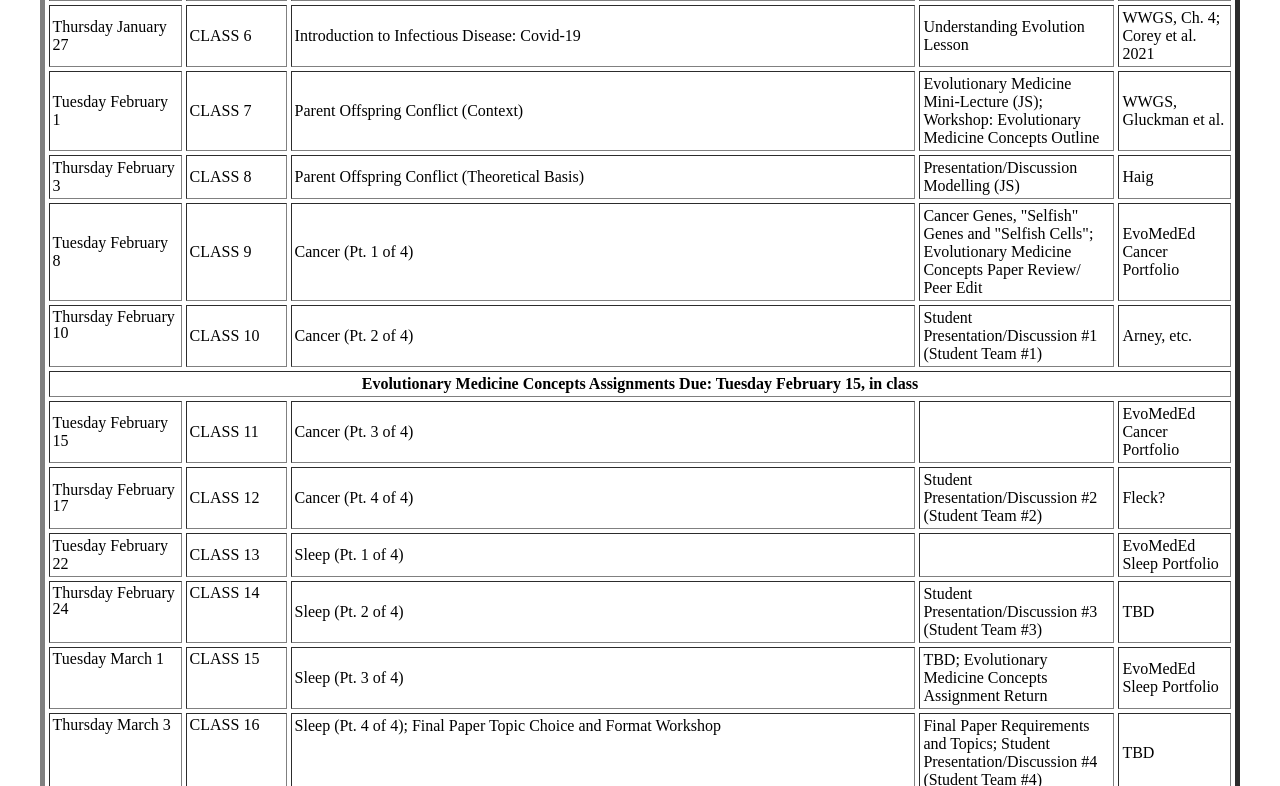
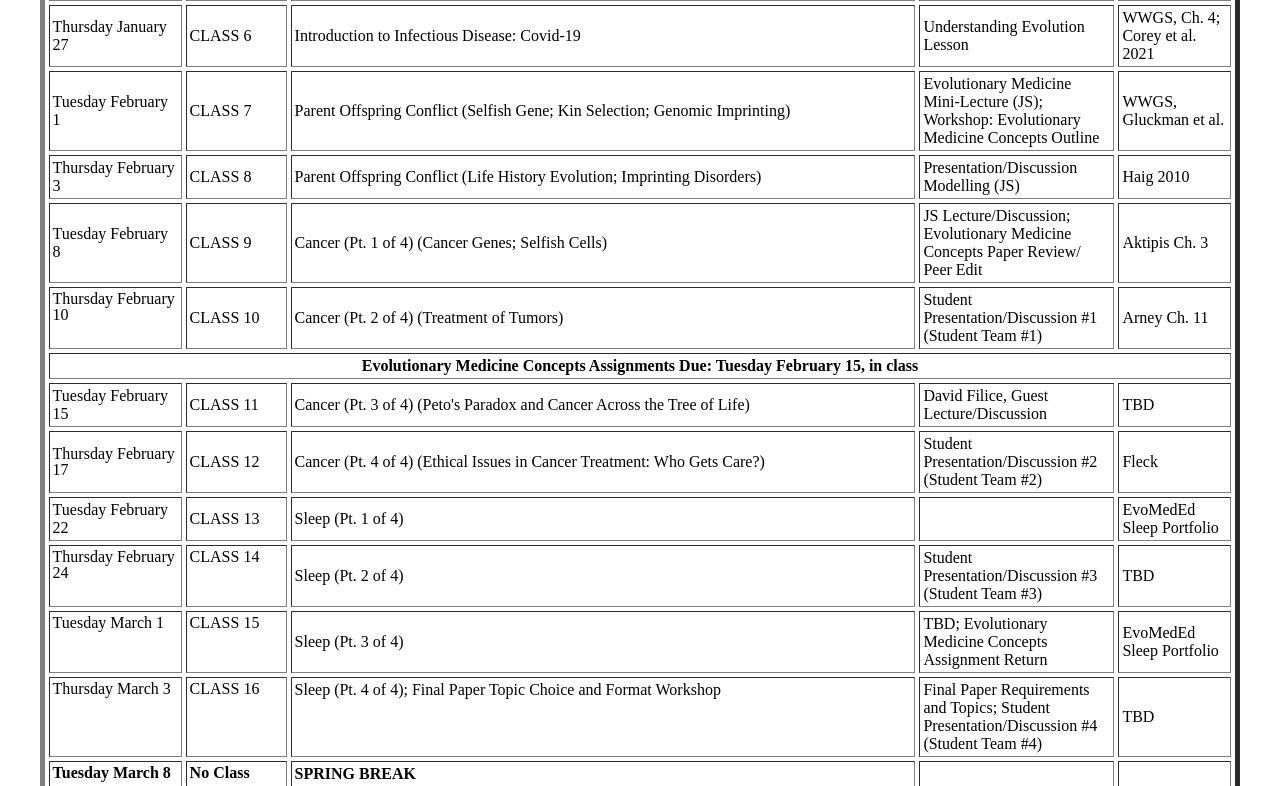
Before and after one commit to jimsmith23/lb_492_smith_s22, a plain HTML site: page classnotes.html in a window 1280 px wide. Shown: the part 680-1466 px from the top of the page. Drawn offline with Linux system fonts and the light colour scheme.

Commit message:
update 013122

```diff
--- a/classnotes.html
+++ b/classnotes.html
@@ -17,7 +17,7 @@ Evolutionary Medicine</B></FONT></P>
 </B></FONT><TABLE BORDER=5 CELLSPACING=4 CELLPADDING=3 WIDTH="95%" align=center>
    <TR>
       <TD COLSPAN=5 HEIGHT=26>
-         <P><B>CLASS OUTLINE (updated 1/10/22)</B></P>
+         <P><B>CLASS OUTLINE (updated 1/31/22)</B></P>
       </TD>
    </TR>
    <TR>
@@ -152,7 +152,7 @@ Evolutionary Medicine</B></FONT></P>
          <P>CLASS 7</P>
       </TD>
       <TD>
-         <P>Parent Offspring Conflict (Context)</P>
+         <P>Parent Offspring Conflict (Selfish Gene; Kin Selection; Genomic Imprinting)</P>
       </TD>
       <TD WIDTH=187>
          <P>Evolutionary Medicine Mini-Lecture (JS); Workshop: Evolutionary Medicine Concepts Outline</P>
@@ -170,14 +170,14 @@ Evolutionary Medicine</B></FONT></P>
          <P>CLASS 8</P>
       </TD>
       <TD>
-         <P>Parent Offspring Conflict (Theoretical Basis)</P>
+         <P>Parent Offspring Conflict (Life History Evolution; Imprinting Disorders)</P>
       </TD>
       <TD WIDTH=187>
          <P>Presentation/Discussion Modelling (JS)<BR>
          </P>
       </TD>
       <TD WIDTH=105>
-         <P>Haig</P>
+         <P>Haig 2010</P>
       </TD>
    </TR>
    <TR>
@@ -188,14 +188,14 @@ Evolutionary Medicine</B></FONT></P>
          <P>CLASS 9</P>
       </TD>
       <TD>
-         <P>Cancer (Pt. 1 of 4)</P>
+         <P>Cancer (Pt. 1 of 4) (Cancer Genes; Selfish Cells)</P>
       </TD>
       <TD WIDTH=187>
-         <P>Cancer Genes, "Selfish" Genes and "Selfish Cells"; Evolutionary Medicine Concepts Paper Review/
+         <P>JS Lecture/Discussion; Evolutionary Medicine Concepts Paper Review/
          Peer Edit</P>
       </TD>
       <TD WIDTH=105>
-         <P>EvoMedEd Cancer Portfolio<BR>
+         <P>Aktipis Ch. 3<BR>
          </P>
       </TD>
    </TR>
@@ -207,14 +207,14 @@ Evolutionary Medicine</B></FONT></P>
          <P>CLASS 10</P>
       </TD>
       <TD>
-         <P>Cancer (Pt. 2 of 4)</P>
+         <P>Cancer (Pt. 2 of 4) (Treatment of Tumors)</P>
       </TD>
       <TD WIDTH=187>
          <P>Student Presentation/Discussion #1<BR>
          (Student Team #1)</P>
       </TD>
       <TD WIDTH=105>
-         <P>Arney, etc.</P>
+         <P>Arney Ch. 11</P>
       </TD>
    </TR>
    <TR>
@@ -231,14 +231,14 @@ Evolutionary Medicine</B></FONT></P>
          <P>CLASS 11</P>
       </TD>
       <TD>
-         <P>Cancer (Pt. 3 of 4)</P>
+         <P>Cancer (Pt. 3 of 4) (Peto's Paradox and Cancer Across the Tree of Life)</P>
       </TD>
       <TD WIDTH=187>
-         <P><BR>
+         <P>David Filice, Guest Lecture/Discussion
          </P>
       </TD>
       <TD WIDTH=105>
-         <P>EvoMedEd Cancer Portfolio<BR>
+         <P>TBD<BR>
       </TD>
    </TR>
    <TR>
@@ -249,14 +249,14 @@ Evolutionary Medicine</B></FONT></P>
          <P style="line-height:12.0pt">CLASS 12</P>
       </TD>
       <TD HEIGHT=16>
-         <P>Cancer (Pt. 4 of 4)</P>
+         <P>Cancer (Pt. 4 of 4) (Ethical Issues in Cancer Treatment: Who Gets Care?)</P>
       </TD>
       <TD class=Normal WIDTH=187 HEIGHT=16>
           <P>Student Presentation/Discussion #2<BR>
          (Student Team #2)</P>
       </TD>
       <TD WIDTH=105 HEIGHT=16>
-         <P>Fleck?</P>
+         <P>Fleck</P>
       </TD>
    </TR>
    <TR>
@@ -662,7 +662,7 @@ Homepage</B></FONT></A><FONT FACE="Arial"><BR>
 
 <BR>
 </FONT><FONT SIZE="-1" FACE="Arial" COLOR="#000000">This page last
-updated Jan. 10, 2022 (JS)</FONT><FONT FACE="Arial"><BR>
+updated Jan. 31, 2022 (JS)</FONT><FONT FACE="Arial"><BR>
 </FONT></P></CENTER>
 </BODY>
 </HTML>
```
Also changed, not shown: reading_list.html (+16 -8 lines).
